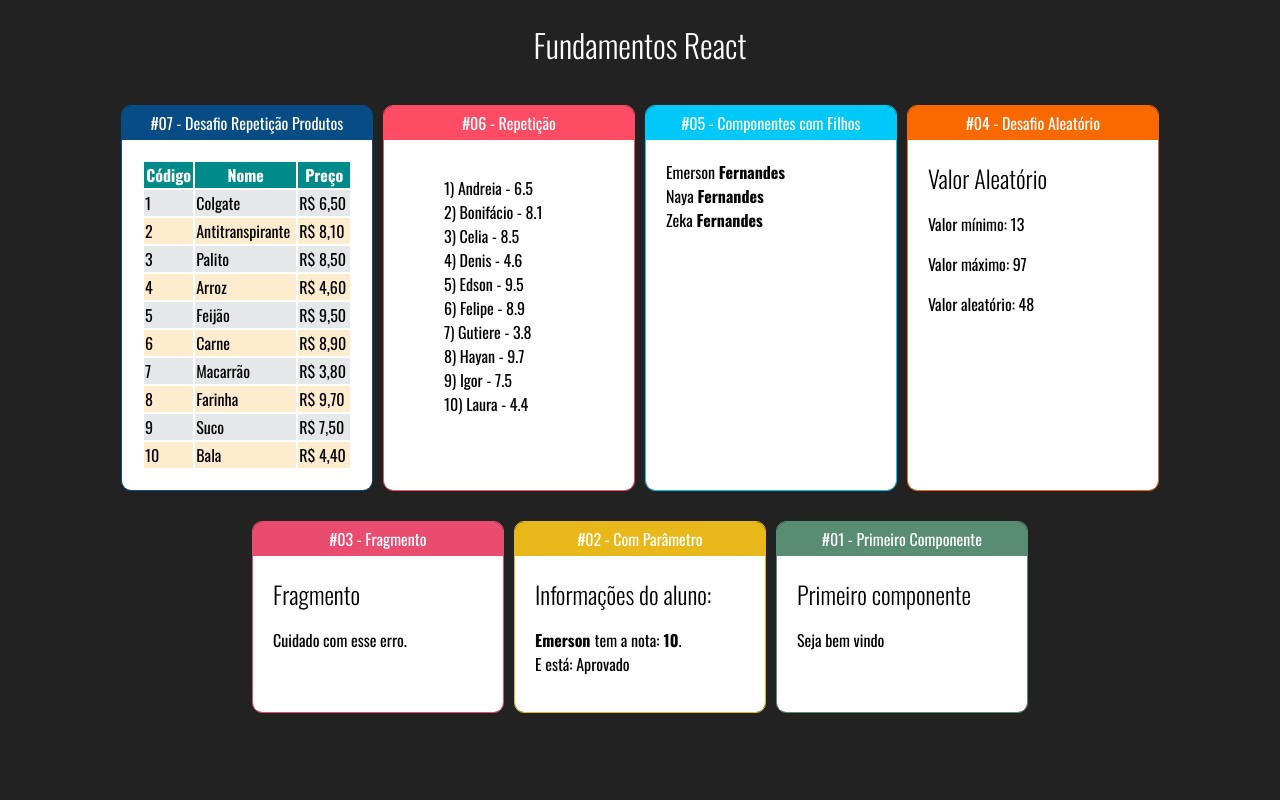
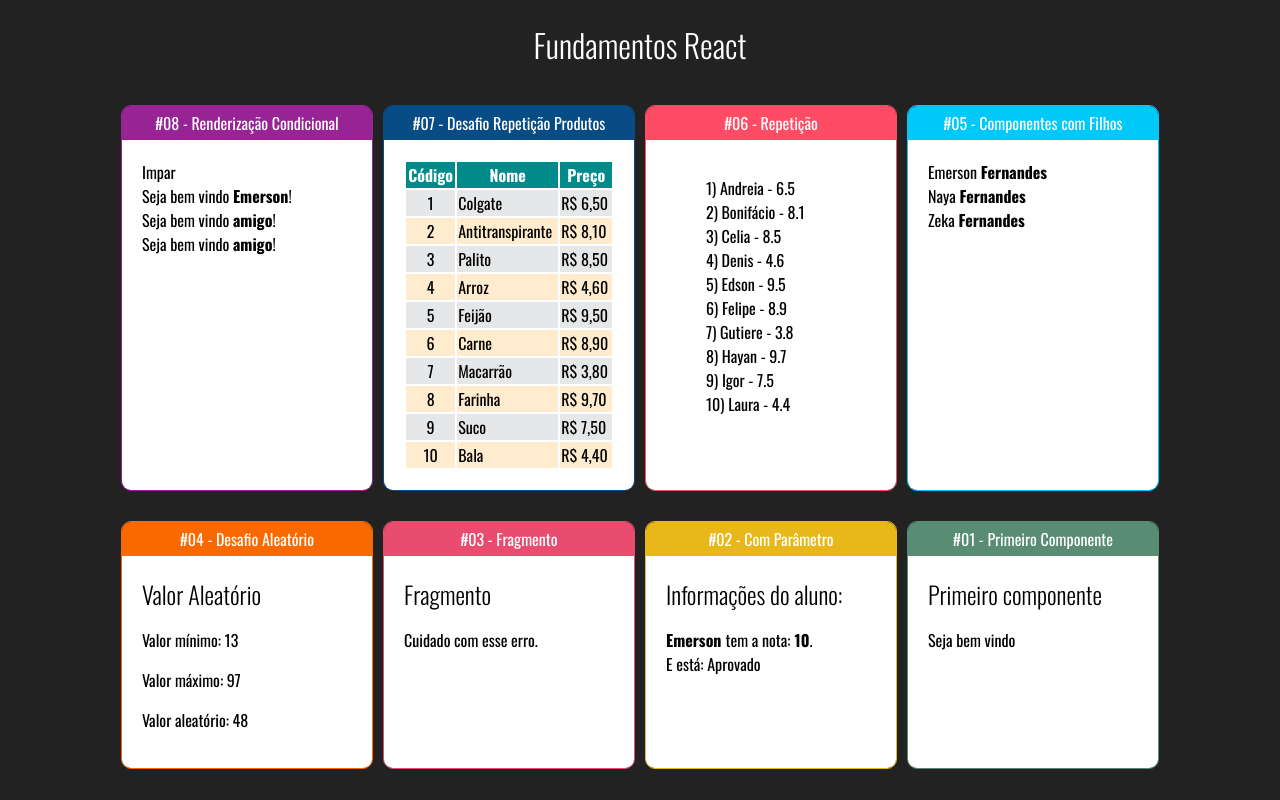
Before and after one commit to Emerson-Gabriel/fundamentos-react, a React (Create React App) app: page / in a window 1280 px wide. Built offline with nearby package versions, Linux system fonts and the light colour scheme.

Commit message:
subindo ultimos ajustes do projeto de video aulas.

```diff
--- a/src/App.jsx
+++ b/src/App.jsx
@@ -9,11 +9,19 @@ import Familia from './components/basicos/Familia';
 import FamiliaMembro from './components/basicos/FamiliaMembro';
 import ListaAlunos from './components/repeticao/ListaAlunos';
 import ListaProdutos from './components/repeticao/ListaProdutos';
+import ParOuImpar from './components/condicional/ParOuImpar';
+import UsuarioInfo from './components/condicional/UsuarioInfo';
 
 export default _ =>
     <div className="app">
         <h1 className="center">Fundamentos React</h1>
         <div className="cards">
+            <Card titulo="#08 - Renderização Condicional" color="#982395">
+                <ParOuImpar numero={19} ></ParOuImpar>
+                <UsuarioInfo usuario={{nome: 'Emerson'}}></UsuarioInfo>
+                <UsuarioInfo usuario={{sobrenome: ''}}></UsuarioInfo>
+                <UsuarioInfo usuario={{}}></UsuarioInfo>
+            </Card>
             <Card titulo="#07 - Desafio Repetição Produtos" color="#074c85">
                 <ListaProdutos></ListaProdutos>
             </Card>
--- /dev/null
+++ b/src/components/condicional/If.js
@@ -0,0 +1,17 @@
+/*
+
+    <If test={exp}>
+        <span>...</span>
+        <span>...</span>
+        <span>...</span>
+    </If>
+
+*/
+
+export default props => {
+    if (props.test) {
+        return props.children;
+    } else {
+        return false;
+    }
+}
--- /dev/null
+++ b/src/components/condicional/ParOuImpar.jsx
@@ -0,0 +1,10 @@
+import React from 'react'
+
+export default props => {
+    const isPar = props.numero % 2 === 0;
+    return (
+        <div>
+            {isPar ? <span>Par</span> : <span>Impar</span>}
+        </div>
+    )
+}
--- /dev/null
+++ b/src/components/condicional/UsuarioInfo.jsx
@@ -0,0 +1,16 @@
+import React from 'react'
+import If from './If'
+
+export default props => {
+    const usuario = props.usuario || {};
+    return (
+        <div>
+            <If test={usuario && usuario.nome}>
+                Seja bem vindo <strong>{usuario.nome}</strong>!
+            </If>
+            <If test={!usuario || !usuario.nome}>
+                Seja bem vindo <strong>amigo</strong>!
+            </If>
+        </div>
+    )
+}
--- a/src/components/repeticao/ListaProdutos.jsx
+++ b/src/components/repeticao/ListaProdutos.jsx
@@ -3,9 +3,12 @@ import React from 'react'
 import produtos from '../data/produtos'
 
 export default props => {
-    const products = produtos.map((produto, i ) => {
-        return <tr key={produto.id} className={i % 2 == 0 ? 'par' : 'impar'}>
-            <td>
+
+    function getLinhas() {
+        return produtos.map((produto, i ) => {
+            return (
+                <tr key={produto.id} className={i % 2 === 0 ? 'par' : 'impar'}>
+                    <td  className='text-center'>
                         {produto.id}
                     </td>
                     <td>
@@ -15,11 +18,14 @@ export default props => {
                         R$ {produto.preco.toFixed(2).replace('.', ',')}
                     </td>
                 </tr>
+            )
         })
+    }
 
     return (
         <div>
             <table>
+                <thead>
                     <tr>
                         <th>
                             Código
@@ -31,7 +37,10 @@ export default props => {
                             Preço
                         </th>
                     </tr>
-                {products}
+                </thead>
+                <tbody>
+                    {getLinhas()}
+                </tbody>
             </table>
         </div>
     )
--- a/src/components/repeticao/tabelaProdutos.css
+++ b/src/components/repeticao/tabelaProdutos.css
@@ -14,3 +14,7 @@ table th {
 .impar {
     background-color: blanchedalmond;
 }
+
+.text-center{
+    text-align: center;
+}
```
Lines whose indentation alone changed are shown as unchanged.
